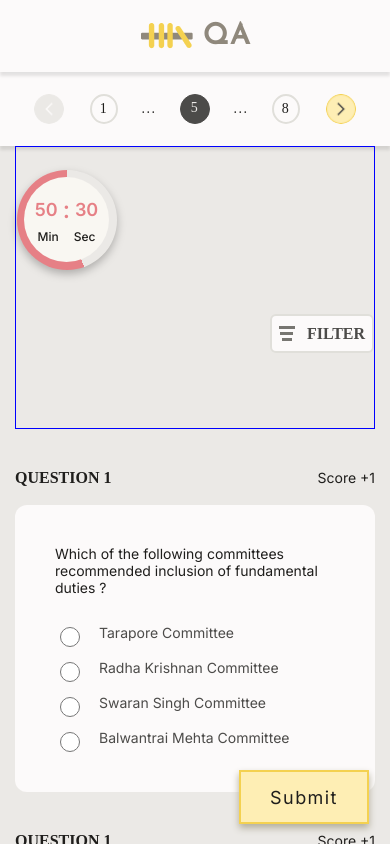
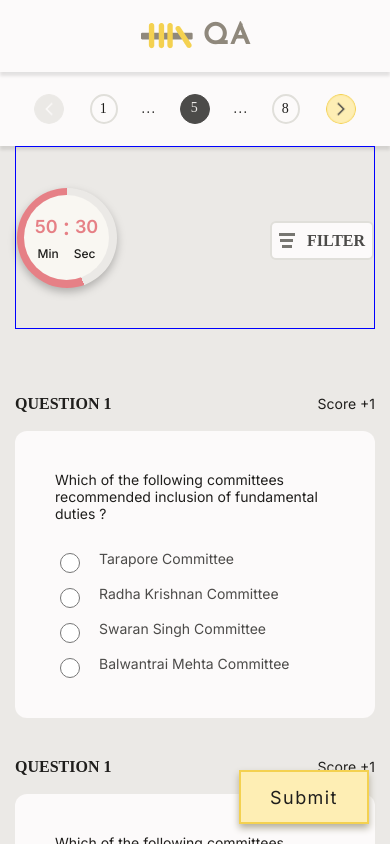
Before and after one commit to Rani-rathod/mcq-test-portal, a Next.js app: page /McqComponent in a window 390 px wide. Shown: the top 844 px of the page. Built offline with nearby package versions, Linux system fonts and the light colour scheme.

Commit message:
fixed thr timer and filter in mobile view

```diff
--- a/app/McqComponent/Container.css
+++ b/app/McqComponent/Container.css
@@ -91,7 +91,8 @@
 
 .questions {
     width: 560px;
-    margin-top: 66px;
+    /* margin-top: 66px; */
+    padding-top: 26px;
     margin-left: 50px;
 }
 
--- a/app/McqComponent/filter.css
+++ b/app/McqComponent/filter.css
@@ -126,7 +126,7 @@
     background: #FCFAFA;
     align-items: center;
     justify-content: center;
-    margin-left: 234px;
+    /* margin-left: 234px; */
     margin-top: 47px;
 
 }
--- a/app/McqComponent/style.css
+++ b/app/McqComponent/style.css
@@ -102,31 +102,25 @@ body {
     /* height: 180px; */
     position: relative;
     text-align: center;
-    top: -56px;
+    /* top: -56px; */
+    bottom: 50px;
     /* left: 170px; */
     /* z-index: 2; */
 }
+
 
 @media (max-width: 576px) {
 
     .timer-div {
         width: 101px;
         height: 100px;
-        top: 23px;
+        top: 0px;
         left: 0px;
         /* display: flex; */
     }
 }
 
 @media (max-width: 576px) {
-    .mobile-view {
-        display: flex;
-        height: 181px;
-        align-items: center;
-        justify-content: space-between;
-    }
-
-
     .timer {
         height: 100px;
         width: 100px;
@@ -160,8 +154,8 @@ body {
         text-transform: uppercase;
     }
 
+}
 
-}
 
 .dot {
     color: var(--Error, #E68086);
@@ -256,8 +250,21 @@ body {
     .mobile-view {
         display: block;
         /* margin-top: 20px; */
-        padding: 20px 20px 0px 20px;
+        padding: 27px 0px 0px 0px;
+        display: flex;
+        height: 181px;
+        /* align-items: center; */
+        justify-content: space-between;
+
 
     }
+}
 
+@media (max-width: 576px) {
+    .timerfilter-container {
+        display: flex;
+        justify-content: space-between;
+        align-items: center;
+        /* padding: 10px; */
+    }
 }
```
